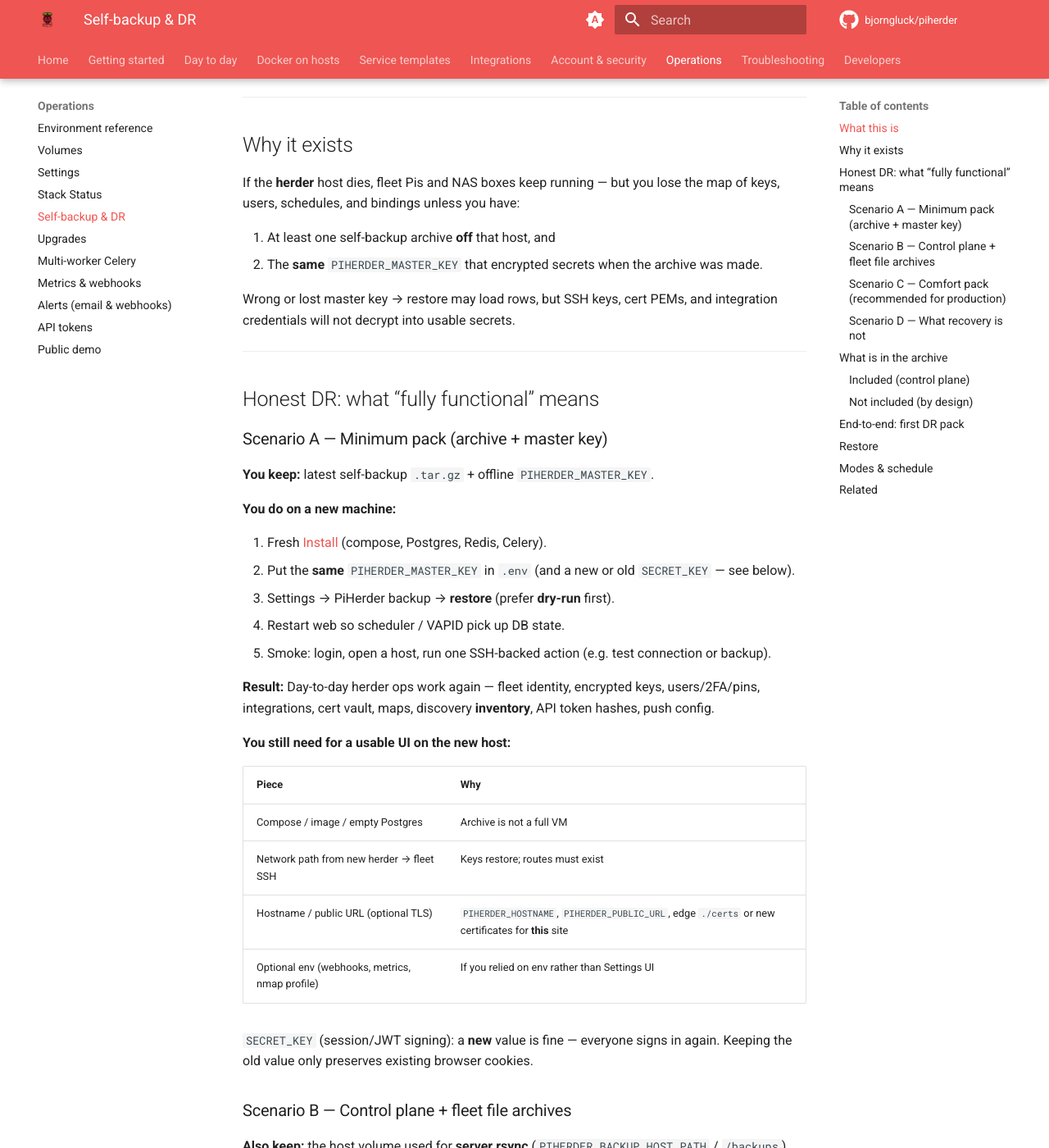
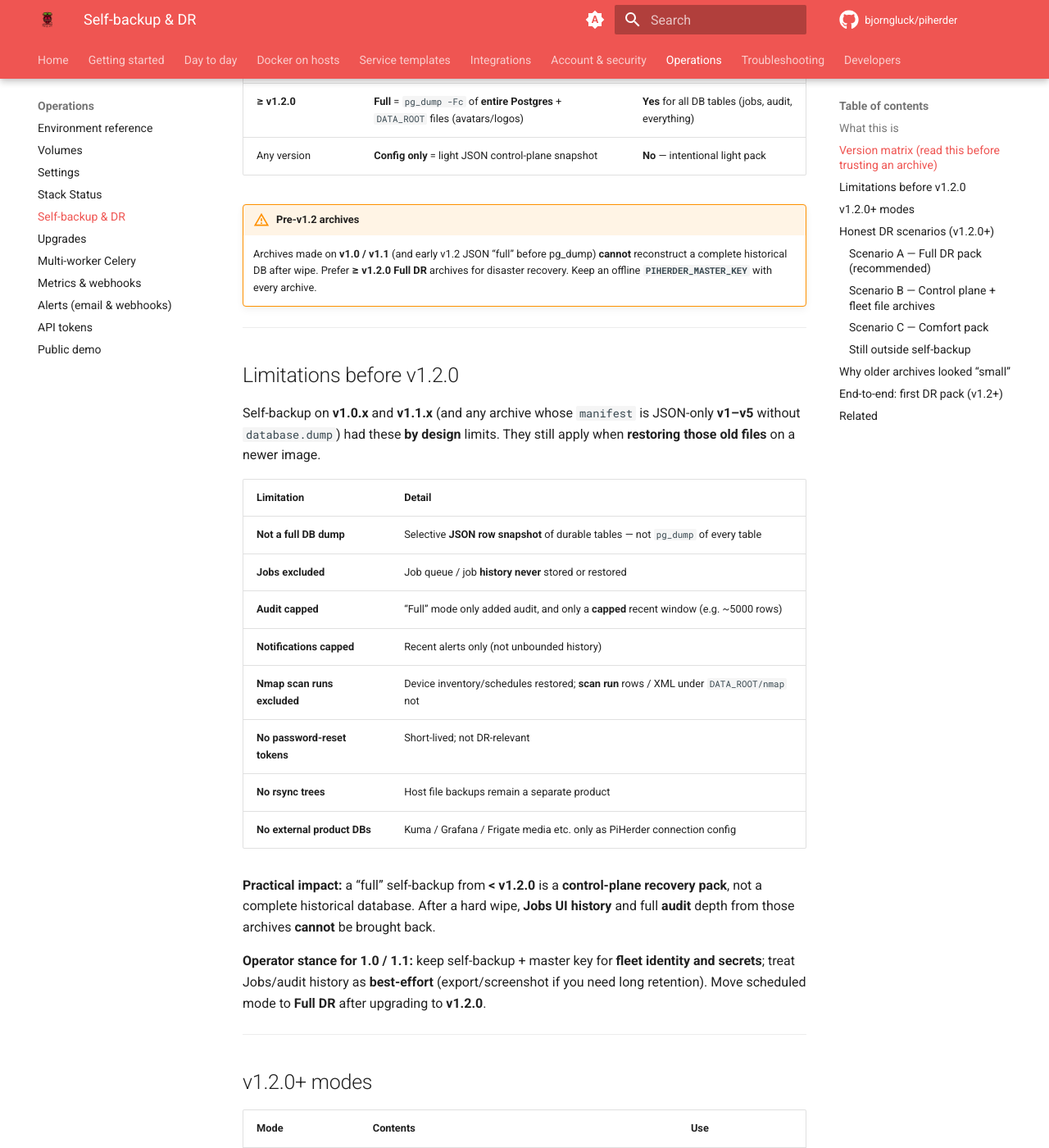
Before and after one commit to bjorngluck/piherder, an MkDocs documentation site: the page built from wiki/operations/self-backup.md, in a window 1280 px wide and 1400 px high, scrolled down 865 px. Shown: the whole window at 82% size. Built offline with MkDocs 1.6.1 and Material for MkDocs 9.7.7, drawn with Linux system fonts in a browser that asks for light colours; comment, search, counter and statistics services are not loaded; some of the changed text lies outside the part shown.

Commit message:
docs(backup): document pre-v1.2 self-backup limits and v1.2 full DR
Release notes (1.1 KI + 1.2 draft), PLAN B-DR, ADMIN, and wiki self-backup
spell out that archives before 1.2 are not complete DB dumps (no jobs,
capped audit) and that 1.2 Full uses pg_dump.

```diff
--- a/wiki/operations/self-backup.md
+++ b/wiki/operations/self-backup.md
@@ -2,172 +2,121 @@
 
 ## What this is
 
-**PiHerder self-backup** archives the **control plane** — the “brain” of the fleet: who can log in, which hosts you manage, encrypted SSH keys, schedules, integrations, cert vault, maps topology, pins, and more — into `.tar.gz` files under the herder backup volume.
+**PiHerder self-backup** archives the **control plane** (and, from **v1.2.0**, a **full Postgres dump** in Full mode) into `.tar.gz` files under the herder backup volume.
 
 It is **admin only**. **Where:** **Settings → PiHerder backup**.
 
-It is **not**:
+It is **not** a replacement for:
 
 | Not this | That is… |
 |----------|----------|
-| A full PostgreSQL `pg_dump` of every table | Selective **JSON row snapshot** + a few files (portable, master-key aware) |
 | Per-server **rsync** of docker/media trees | [Server backups](../day-to-day/backups.md) on the `/backups` volume |
 | A VM/disk image of the herder host | You still install compose + image on the new machine |
-
-!!! tip "One sentence"
-    **Archive + same `PIHERDER_MASTER_KEY`** → rebuild a **fully functional control plane**.
-    **Not** by itself → every job log, nmap XML, edge TLS file, or rsynced host tree.
 
 Journey: [Operator scenarios — Journey F](../getting-started/operator-scenarios.md#journey-f).
 
 ---
 
-## Why it exists
+## Version matrix (read this before trusting an archive)
 
-If the **herder** host dies, fleet Pis and NAS boxes keep running — but you lose the map of keys, users, schedules, and bindings unless you have:
+| Product version | Self-backup “Full” reality | Suitable as sole DB DR? |
+|-----------------|----------------------------|-------------------------|
+| **&lt; v1.2.0** (v1.0.x · **v1.1.x**) | **JSON row snapshots** only — **not** a full database dump | **No** — see [limitations before v1.2.0](#limitations-before-v120) |
+| **≥ v1.2.0** | **Full** = `pg_dump -Fc` of **entire Postgres** + `DATA_ROOT` files (avatars/logos) | **Yes** for all DB tables (jobs, audit, everything) |
+| Any version | **Config only** = light JSON control-plane snapshot | **No** — intentional light pack |
 
-1. At least one self-backup archive **off** that host, and
-2. The **same** `PIHERDER_MASTER_KEY` that encrypted secrets when the archive was made.
-
-Wrong or lost master key → restore may load rows, but SSH keys, cert PEMs, and integration credentials will not decrypt into usable secrets.
+!!! warning "Pre-v1.2 archives"
+    Archives made on **v1.0 / v1.1** (and early v1.2 JSON “full” before pg_dump) **cannot** reconstruct a complete historical DB after wipe. Prefer **≥ v1.2.0 Full DR** archives for disaster recovery. Keep an offline **`PIHERDER_MASTER_KEY`** with every archive.
 
 ---
 
-## Honest DR: what “fully functional” means
+## Limitations before v1.2.0
 
-### Scenario A — Minimum pack (archive + master key)
+Self-backup on **v1.0.x** and **v1.1.x** (and any archive whose `manifest` is JSON-only **v1–v5** without `database.dump`) had these **by design** limits. They still apply when **restoring those old files** on a newer image.
 
-**You keep:** latest self-backup `.tar.gz` + offline `PIHERDER_MASTER_KEY`.
+| Limitation | Detail |
+|------------|--------|
+| **Not a full DB dump** | Selective **JSON row snapshot** of durable tables — not `pg_dump` of every table |
+| **Jobs excluded** | Job queue / job **history never** stored or restored |
+| **Audit capped** | “Full” mode only added audit, and only a **capped** recent window (e.g. ~5000 rows) |
+| **Notifications capped** | Recent alerts only (not unbounded history) |
+| **Nmap scan runs excluded** | Device inventory/schedules restored; **scan run** rows / XML under `DATA_ROOT/nmap` not |
+| **No password-reset tokens** | Short-lived; not DR-relevant |
+| **No rsync trees** | Host file backups remain a separate product |
+| **No external product DBs** | Kuma / Grafana / Frigate media etc. only as PiHerder connection config |
 
-**You do on a new machine:**
+**Practical impact:** a “full” self-backup from **&lt; v1.2.0** is a **control-plane recovery pack**, not a complete historical database. After a hard wipe, **Jobs UI history** and full **audit** depth from those archives **cannot** be brought back.
 
-1. Fresh [Install](../getting-started/install.md) (compose, Postgres, Redis, Celery).
-2. Put the **same** `PIHERDER_MASTER_KEY` in `.env` (and a new or old `SECRET_KEY` — see below).
-3. Settings → PiHerder backup → **restore** (prefer **dry-run** first).
-4. Restart web so scheduler / VAPID pick up DB state.
-5. Smoke: login, open a host, run one SSH-backed action (e.g. test connection or backup).
+**Operator stance for 1.0 / 1.1:** keep self-backup + master key for **fleet identity and secrets**; treat Jobs/audit history as **best-effort** (export/screenshot if you need long retention). Move scheduled mode to **Full DR** after upgrading to **v1.2.0**.
 
-**Result:** Day-to-day herder ops work again — fleet identity, encrypted keys, users/2FA/pins, integrations, cert vault, maps, discovery **inventory**, API token hashes, push config.
+---
 
-**You still need for a usable UI on the new host:**
+## v1.2.0+ modes
 
-| Piece | Why |
-|-------|-----|
-| Compose / image / empty Postgres | Archive is not a full VM |
-| Network path from new herder → fleet SSH | Keys restore; routes must exist |
-| Hostname / public URL (optional TLS) | `PIHERDER_HOSTNAME`, `PIHERDER_PUBLIC_URL`, edge `./certs` or new certificates for **this** site |
-| Optional env (webhooks, metrics, nmap profile) | If you relied on env rather than Settings UI |
+| Mode | Contents | Use |
+|------|----------|-----|
+| **Full DR** (recommended) | **`database.dump`** (`pg_dump -Fc` of **entire** `DATABASE_URL`) + avatars/logos under `data/` · manifest `kind=pg_dump_full` · format **v6** | Sole DR for the herder database |
+| **Config only** | Lightweight **JSON** control-plane snapshot (not every table at unlimited depth) | Quick config copy / lab; **not** sole DR |
 
-`SECRET_KEY` (session/JWT signing): a **new** value is fine — everyone signs in again. Keeping the old value only preserves existing browser cookies.
+Image requires **`postgresql-client-16`** (matches compose `postgres:16`) so Full can run `pg_dump` / `pg_restore`.
+
+**Restore (Full DR):** extracts `database.dump` → `pg_restore --clean` into the live DB, then `data/` files. Same **`PIHERDER_MASTER_KEY`**. Prefer dry-run when the UI offers it; expect a short outage while sessions to Postgres are terminated for clean restore.
+
+**Restore (JSON / pre-v1.2):** row upserts by id/email (older behaviour). Missing tables (e.g. jobs) stay empty.
+
+---
+
+## Honest DR scenarios (v1.2.0+)
+
+### Scenario A — Full DR pack (recommended)
+
+**Keep offline:** latest **Full** `.tar.gz` + **`PIHERDER_MASTER_KEY`**.
+
+**On a new machine:**
+
+1. Fresh [Install](../getting-started/install.md).
+2. Same master key in `.env`.
+3. Settings → PiHerder backup → restore **Full** archive (or `pg_restore` of `database.dump`).
+4. Restart web/celery.
+5. Smoke: login, hosts, Jobs list (history present if it was in the dump), one fleet action.
 
 ### Scenario B — Control plane + fleet file archives
 
-**Also keep:** the host volume used for **server rsync** (`PIHERDER_BACKUP_HOST_PATH` / `/backups`) and know [Volumes](volumes.md).
+Also keep the **server rsync** volume (`PIHERDER_BACKUP_HOST_PATH` / `/backups`) — [Volumes](volumes.md).
 
-**Result:** Scenario A **plus** reverse-rsync / restore of stack files you previously backed up from managed hosts. Self-backup never replaces that volume.
+### Scenario C — Comfort pack
 
-### Scenario C — Comfort pack (recommended for production)
+| Offline | Purpose |
+|---------|---------|
+| `PIHERDER_MASTER_KEY` | Decrypt Fernet secrets after restore |
+| Latest **Full** self-backup | Entire herder DB + logos/avatars |
+| Copy of `.env` (non-secret notes OK) | Faster rebuild |
+| Edge `./certs` if self-managed | Herder HTTPS |
+| Host rsync backup disk | Fleet file DR |
 
-| Offline / separate storage | Purpose |
-|----------------------------|---------|
-| `PIHERDER_MASTER_KEY` | Decrypt restored secrets |
-| Latest self-backup `.tar.gz` | Control plane |
-| Copy of `.env` (or at least public URL + non-secret toggles) | Faster rebuild; **never** commit secrets to git |
-| Edge TLS PEMs if self-managed (`./certs`) | HTTPS for the herder UI without re-issue |
-| Host rsync backup disk | Fleet file DR |
-| Optional: Postgres volume snapshot | Extra belt-and-braces; still keep self-backup |
-
-### Scenario D — What recovery is **not**
+### Still outside self-backup
 
 | Expectation | Reality |
 |-------------|---------|
-| “Only the tar.gz, no master key” | Encrypted fleet secrets unusable |
-| “Restore replaces my lost docker recordings on the Pi” | Those were never in self-backup; use server backups or the Pi’s own disks |
-| “Job history and every nmap XML come back” | Jobs and scan **runs** are excluded; inventory/schedules restore (format **v4**) |
-| “External Kuma/Grafana data restores” | Only PiHerder-side connection config restores |
+| Host docker/media trees | Server rsync / host disks |
+| Nmap raw XML under `DATA_ROOT/nmap` | Re-scan if needed |
+| External Kuma/Grafana data | Their own backups |
+| Redis / in-flight Celery | Ephemeral |
 
 ---
 
-## What is in the archive
+## Why older archives looked “small”
 
-Format **v4** (v1–v3 still restore). Path: `./piherder_backups` → `/herder_backups` (container uid **1000** must write).
-
-Mechanism: **JSON row snapshot** of durable tables + selected files under `DATA_ROOT` — not raw `pg_dump`.
-
-### Included (control plane)
-
-| Content | Notes |
-|---------|--------|
-| Servers | Encrypted SSH keys/passwords, schedules, inventory cache, feature flags |
-| Users | Password hashes, roles, profile, encrypted TOTP secret |
-| User favourites (pins) | ★ menu — per **user**, not per device (v4) |
-| API tokens | Hash + scopes/prefix only; plaintext never stored (v4) |
-| TOTP backup codes + trusted devices | 2FA recovery state |
-| Docker compose versions | Multi-file history in DB |
-| Push VAPID + subscriptions + preferences | Same master key on restore |
-| Notifications | Recent (capped) |
-| Integrations + bindings | Encrypted credentials |
-| Managed certs + deploy targets | Encrypted PEMs as stored in vault |
-| DNS fabric / runtime edges / topology | Maps + stack ownership |
-| Port annotations | Sticky port roles on maps |
-| LAN discovery | Schedules, devices, script results (v4) — not scan **run** XML |
-| Templates + stack deployments | Ciphertext secrets |
-| Operational settings | Timezone, force 2FA, herder backup schedule, etc. (`herder_config`) |
-| Avatars | `data/avatars/…` in the tar |
-| Service logos | `data/service_logos/…` |
-| Audit log | **Full** mode only (optional, capped) |
-
-### Not included (by design)
-
-| Content | Why | After restore |
-|---------|-----|----------------|
-| Jobs queue / job history | Ephemeral | New jobs run normally |
-| Password-reset tokens | Short-lived | Use forgot-password again if SMTP configured |
-| Nmap **scan run** rows + XML under `DATA_ROOT/nmap` | Large / ephemeral | Inventory remains; re-scan for new run history |
-| Per-server rsync file trees under `/backups` | Separate product | [Backups](../day-to-day/backups.md) · [Volumes](volumes.md) |
-| External product databases (Kuma, Grafana, Frigate media, …) | Outside herder | Only connection config in PiHerder |
-| Vuln pack volume (`piherder_nmap_vuln`) | Separate mount | Re-download / remount if you use LAN vuln scripts |
-| Edge site PEMs on `./certs` | Host TLS for UI | Re-copy or re-issue; vault PEMs for **fleet** services are in the archive |
-| Redis / in-flight Celery work | Ephemeral | Nothing to restore |
+JSON + gzip of **selected** tables (often dominated by capped audit + logos) typically lands around **~1–2 MB**. That did **not** mean the whole DB was inside. **v1.2 Full** archives contain a real **`database.dump`**; size grows with real table data (jobs, audit, etc.).
 
 ---
 
-## End-to-end: first DR pack
+## End-to-end: first DR pack (v1.2+)
 
-1. Write down / offline-store **`PIHERDER_MASTER_KEY`** (from `.env`).
-2. Settings → **PiHerder backup** → run **config_only** (default) or **full** (adds audit).
-3. Download or copy the archive **off** the herder host (and preferably keep Scenario C items).
-4. Enable a schedule (cron uses **app timezone**).
-5. On a **lab** stack with the **same** master key: **dry-run restore**, then optional real restore.
-6. Restart web; smoke login + one fleet action.
-
----
-
-## Restore
-
-1. Target instance must use the **same** `PIHERDER_MASTER_KEY` as the archive.
-2. **Dry-run** previews counts (users, servers, integrations, …) without writing.
-3. Apply upserts by id/email/endpoint as implemented by restore.
-4. Restart web so scheduler / VAPID / caches pick up DB state.
-5. Confirm network reachability to managed hosts.
-
-!!! warning "Master key"
-    Restoring onto a stack with a **different** master key is a common DR failure mode: rows appear, secrets do not work. Treat the key like the archive itself.
-
----
-
-## Modes & schedule
-
-| Mode | Use |
-|------|-----|
-| **config_only** (default) | Control plane without audit bulk — preferred routine DR |
-| **full** | Adds capped **audit** history |
-
-Enable cron + keep count in Settings. Manual **Run now** always available.
-
-Cron wall-clock uses the **app timezone** from **Settings → General** (same as Audit/Jobs display).
-
-Archive list **mtime** and Settings timestamps are shown in the app timezone; stored values remain UTC.
+1. Store **`PIHERDER_MASTER_KEY` offline**.
+2. Settings → **PiHerder backup** → **Full DR** → Run (or schedule **Full**).
+3. Copy the archive **off** the herder host.
+4. Lab restore with the **same** master key; smoke test.
 
 ---
 
@@ -181,3 +130,4 @@ Archive list **mtime** and Settings timestamps are shown in the app timezone; st
 | Upgrades (backup first) | [Upgrades](upgrades.md) |
 | Who may restore | [Roles](../account-security/roles.md) (admin) |
 | Operator journey | [Journey F](../getting-started/operator-scenarios.md#journey-f) |
+| Maintainer detail | [ADMIN.md](https://github.com/bjorngluck/piherder/blob/main/docs/ADMIN.md) · [PLAN_v1.2.0.md](https://github.com/bjorngluck/piherder/blob/v1.2.0-dev/docs/PLAN_v1.2.0.md) |
```
Also changed, not shown: docs/ADMIN.md (+30 -22 lines), docs/PLAN_v1.2.0.md (+1 -1 lines), docs/RELEASE_v1.1.0.md (+1 -0 lines), docs/RELEASE_v1.2.0.md (added, +57 -0 lines).
